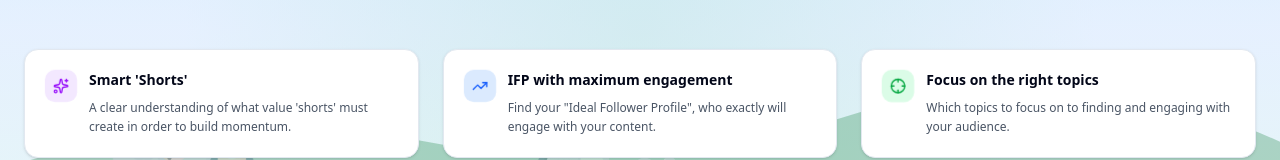
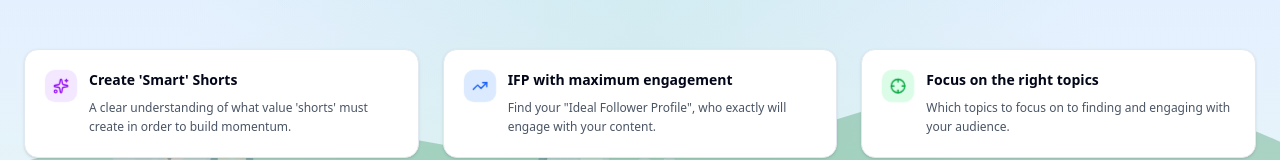
Before and after one commit to Balbader/sheeploop, a Next.js app: page / in a window 1280 px wide. Shown: the part 380-540 px from the top of the page. Built offline with nearby package versions, Linux system fonts and the light colour scheme.

Commit message:
add more sheeps to hero section

```diff
--- a/components/home/Hero.tsx
+++ b/components/home/Hero.tsx
@@ -627,7 +627,7 @@ export default function Hero() {
 							</div>
 							<div className="flex-1">
 								<h3 className="font-semibold text-sm mb-2">
-									Smart 'Shorts'
+									Create 'Smart' Shorts
 								</h3>
 								<p className="text-xs text-gray-600 leading-relaxed">
 									A clear understanding of what value 'shorts'
```
